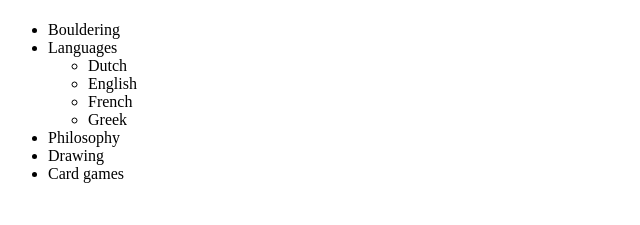
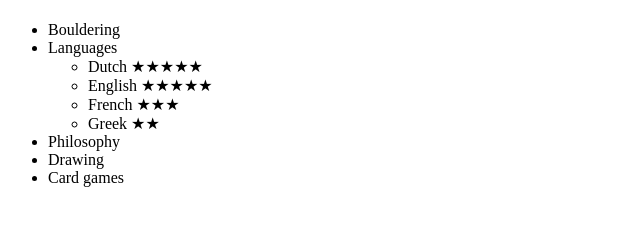
Before and after one commit to juanitailona/online-resume, a plain HTML site: page hobbies.html in a window 1280 px wide. Shown: the part 59-284 px from the top of the page, without its empty margins (0-640 px from the left). Drawn offline with Linux system fonts and the light colour scheme.

Commit message:
Add files via upload

```diff
--- a/hobbies.html
+++ b/hobbies.html
@@ -11,10 +11,10 @@
         <li>Bouldering</li>
         <li>Languages</li>
         <ul>
-            <li>Dutch</li>
-            <li>English</li>
-            <li>French</li>
-            <li>Greek</li>
+            <li>Dutch <span style="font-size:100%">★★★★★</span></li>
+            <li>English <span style="font-size:100%">★★★★★</span></li>
+            <li>French <span style="font-size:100%">★★★</span></li>
+            <li>Greek <span style="font-size:100%">★★</span></li>
         </ul>
         <li>Philosophy</li>
         <li>Drawing</li>
```
